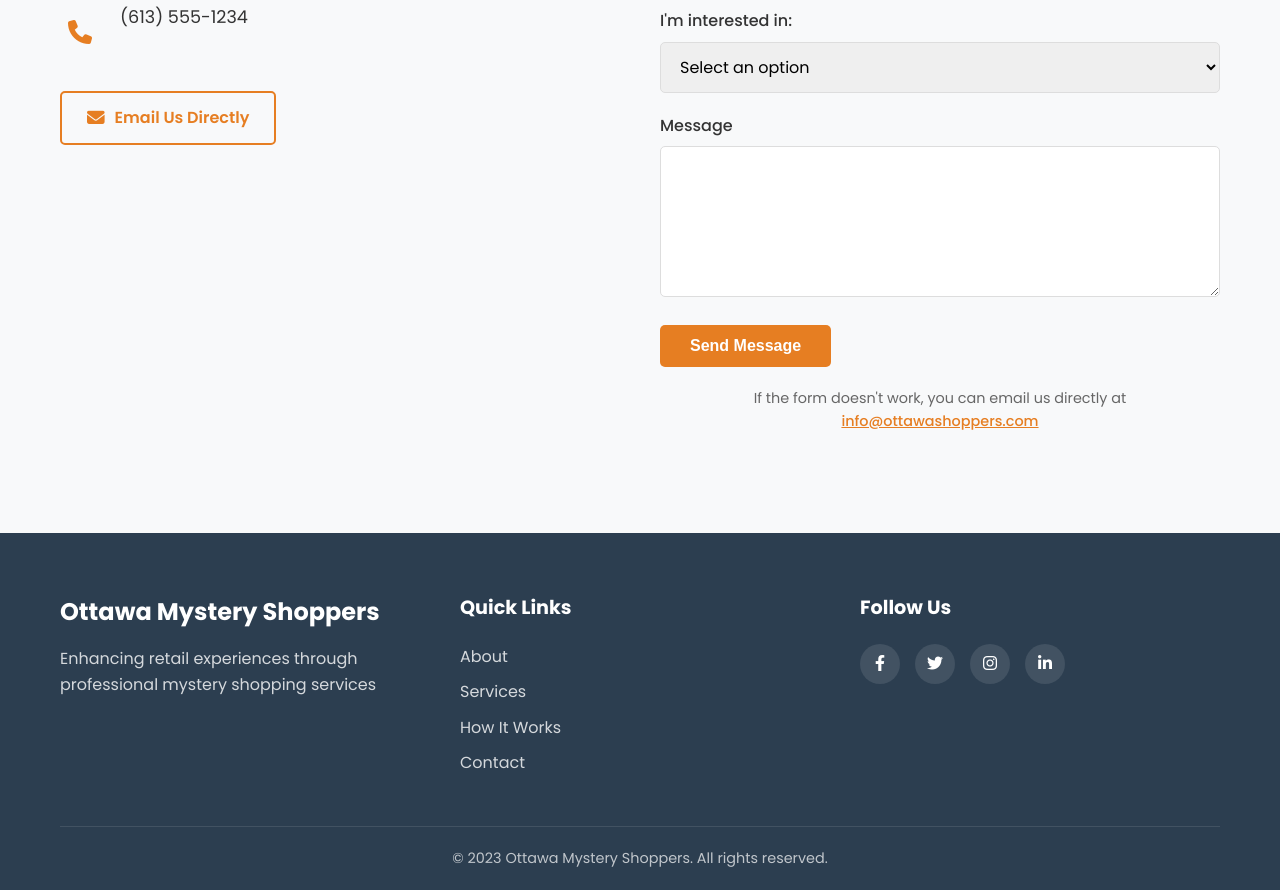
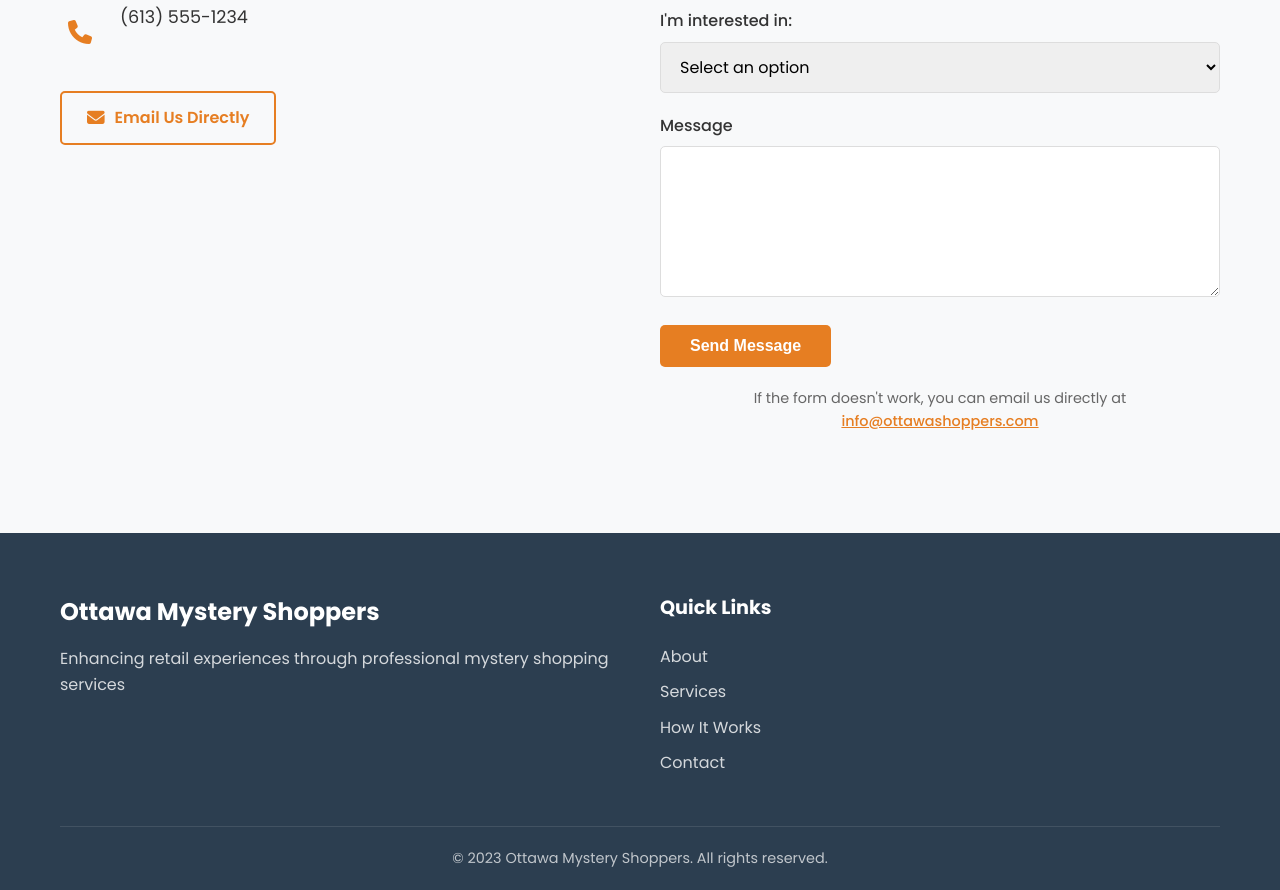
Before and after one commit to AndriyNectarDesk/mysteryshopper, a website: page index.html in a window 1280 px wide. Shown: the part 3832-4722 px from the top of the page. Drawn offline with Linux system fonts and the light colour scheme.

Commit message:
Remove social media links from footer

```diff
--- a/index.html
+++ b/index.html
@@ -254,15 +254,6 @@
                         <li><a href="#contact">Contact</a></li>
                     </ul>
                 </div>
-                <div class="footer-social">
-                    <h4>Follow Us</h4>
-                    <div class="social-icons">
-                        <a href="#"><i class="fab fa-facebook-f"></i></a>
-                        <a href="#"><i class="fab fa-twitter"></i></a>
-                        <a href="#"><i class="fab fa-instagram"></i></a>
-                        <a href="#"><i class="fab fa-linkedin-in"></i></a>
-                    </div>
-                </div>
             </div>
             <div class="footer-bottom">
                 <p>&copy; 2023 Ottawa Mystery Shoppers. All rights reserved.</p>
```
